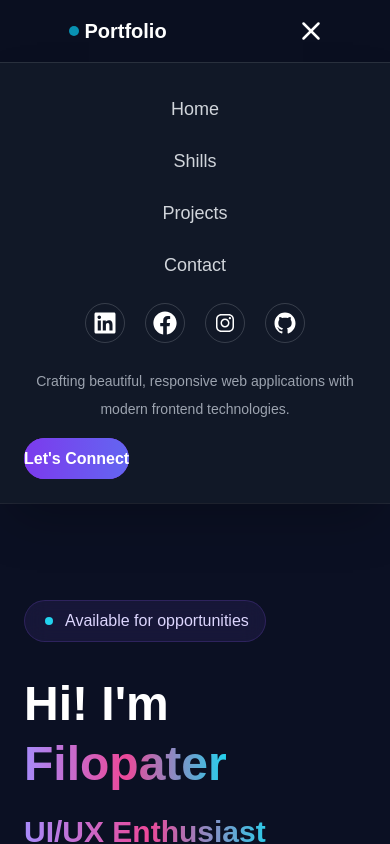
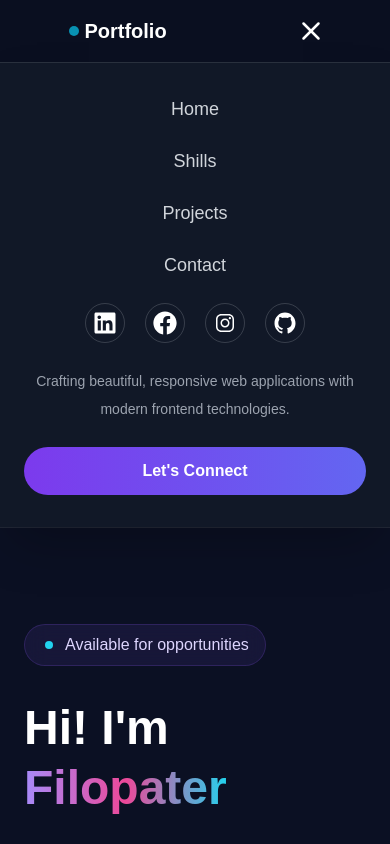
Before and after one commit to filopater23106-cloud/Personal-Portfolio, a React (Vite) app: page / in a window 390 px wide. Both pictures are taken after a click on the button 310 px from the left and 31 px from the top of the page. Shown: the top 844 px of the page. Built offline with nearby package versions, Linux system fonts and the light colour scheme; the HTML template or start-up script is replaced by a standard one.

Commit message:
Change anchor tag to block display for better layout

```diff
--- a/src/components/Header.jsx
+++ b/src/components/Header.jsx
@@ -99,7 +99,7 @@ function Header() {
                     </li>
                     <li><p className="text-center text-gray-400 text-sm leading-7 max-w-xs">Crafting beautiful, responsive web applications with modern frontend technologies.</p></li>
                     <li className="w-full">
-                        <a href="#contact" onClick={() => setIsOpen(false)} className="w-full bg-purple-600 hover:bg-purple-500 transition-all duration-300 rounded-full bg-gradient-to-r from-violet-600 to-indigo-500 py-3 font-semibold text-white hover:scale-105 active:scale-95">
+                        <a href="#contact" onClick={() => setIsOpen(false)} className="w-full block text-center bg-purple-600 hover:bg-purple-500 transition-all duration-300 rounded-full bg-gradient-to-r from-violet-600 to-indigo-500 py-3 font-semibold text-white hover:scale-105 active:scale-95">
                             Let's Connect
                         </a>
                     </li>
```
